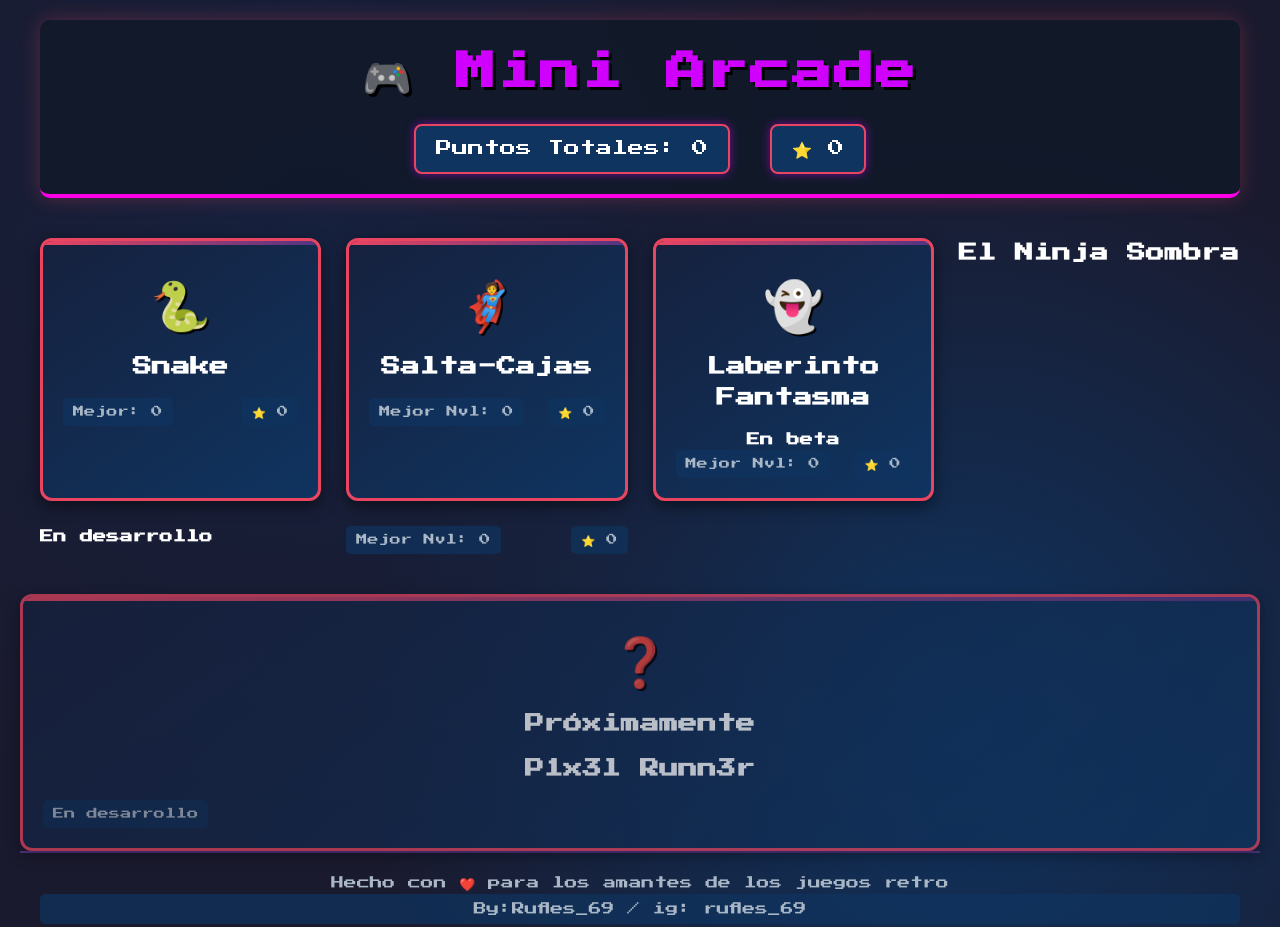
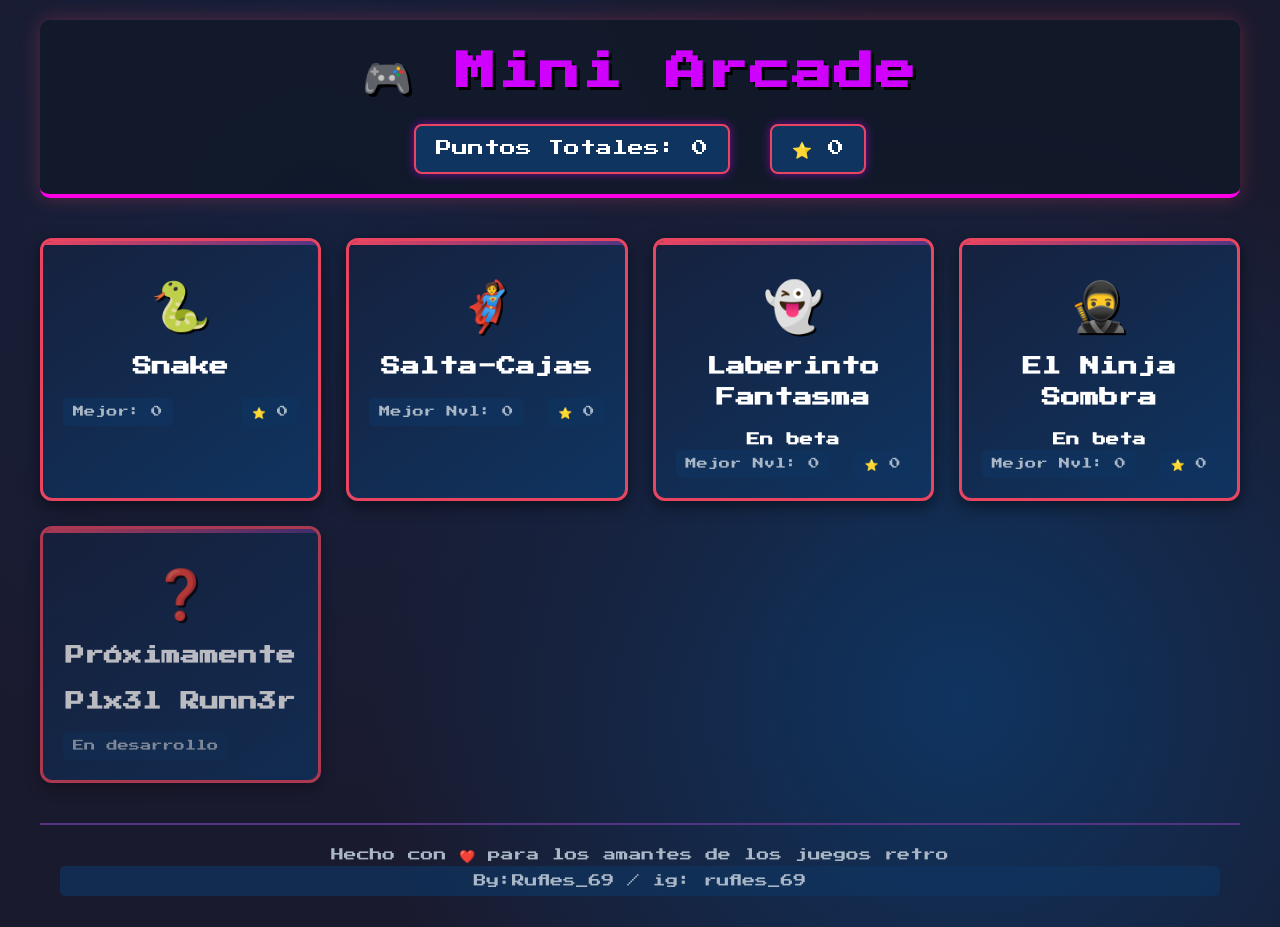
Before and after one commit to Rufles69/arcade-minijuegos, a plain HTML site: page index.html in a window 1280 px wide. Shown: the top 927 px of the page. Drawn offline with Linux system fonts and the light colour scheme.

Commit message:
Nuevo Juego!!

```diff
--- a/index.html
+++ b/index.html
@@ -53,8 +53,10 @@
     </div>
 </div>
 
+    <div class="game-card" data-game="ninja-sombra">
+    <div class="game-icon">🥷</div>
     <h3>El Ninja Sombra</h3>
-    <h5>En desarrollo</h5>
+    <h5>En beta</h5>
     <div class="game-info">
         <div class="high-score">Mejor Nvl: <span id="ninja-sombra-highscore">0</span></div>
         <div class="stars-earned">⭐ <span id="ninja-sombra-stars">0</span></div>
```
